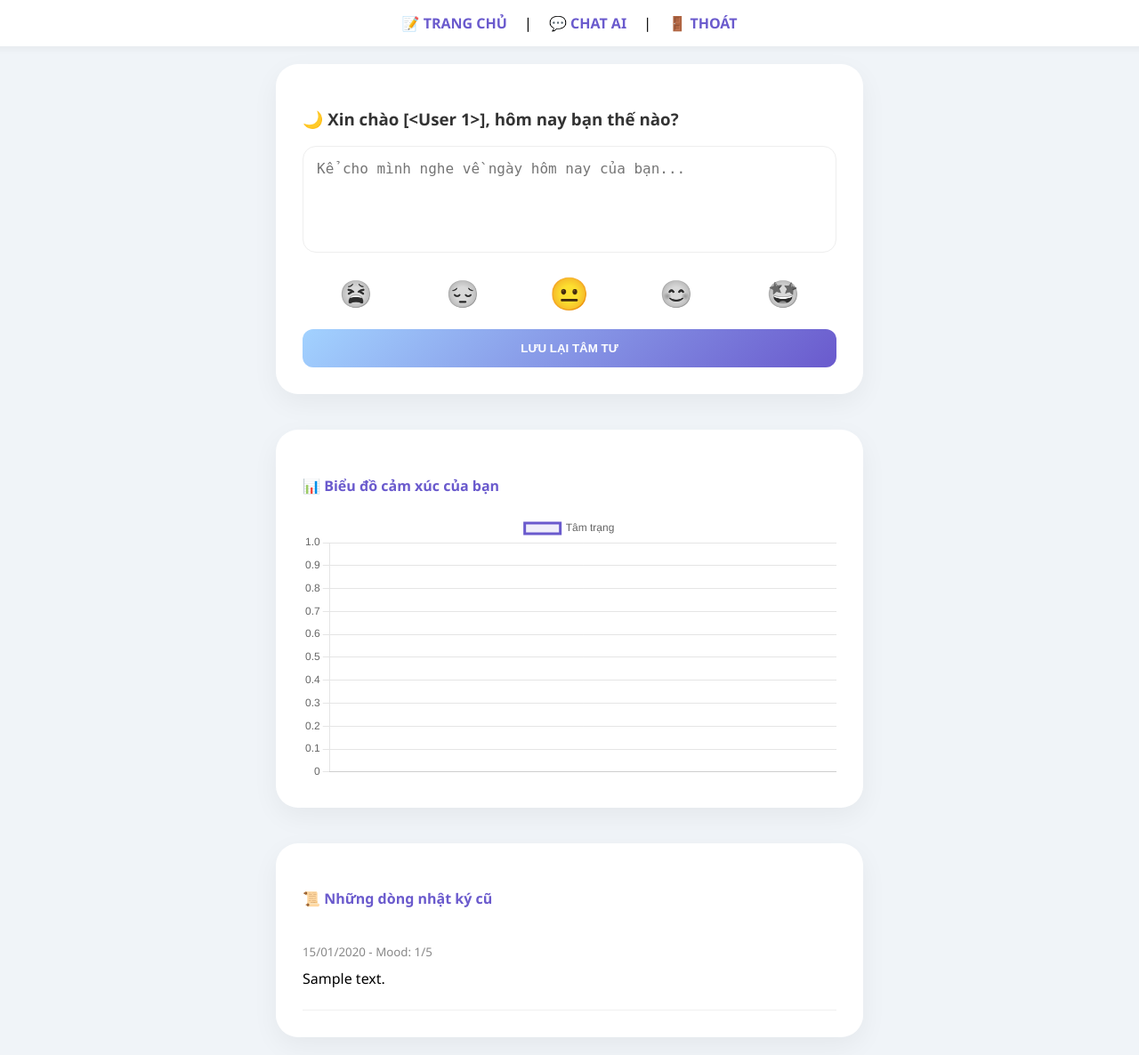
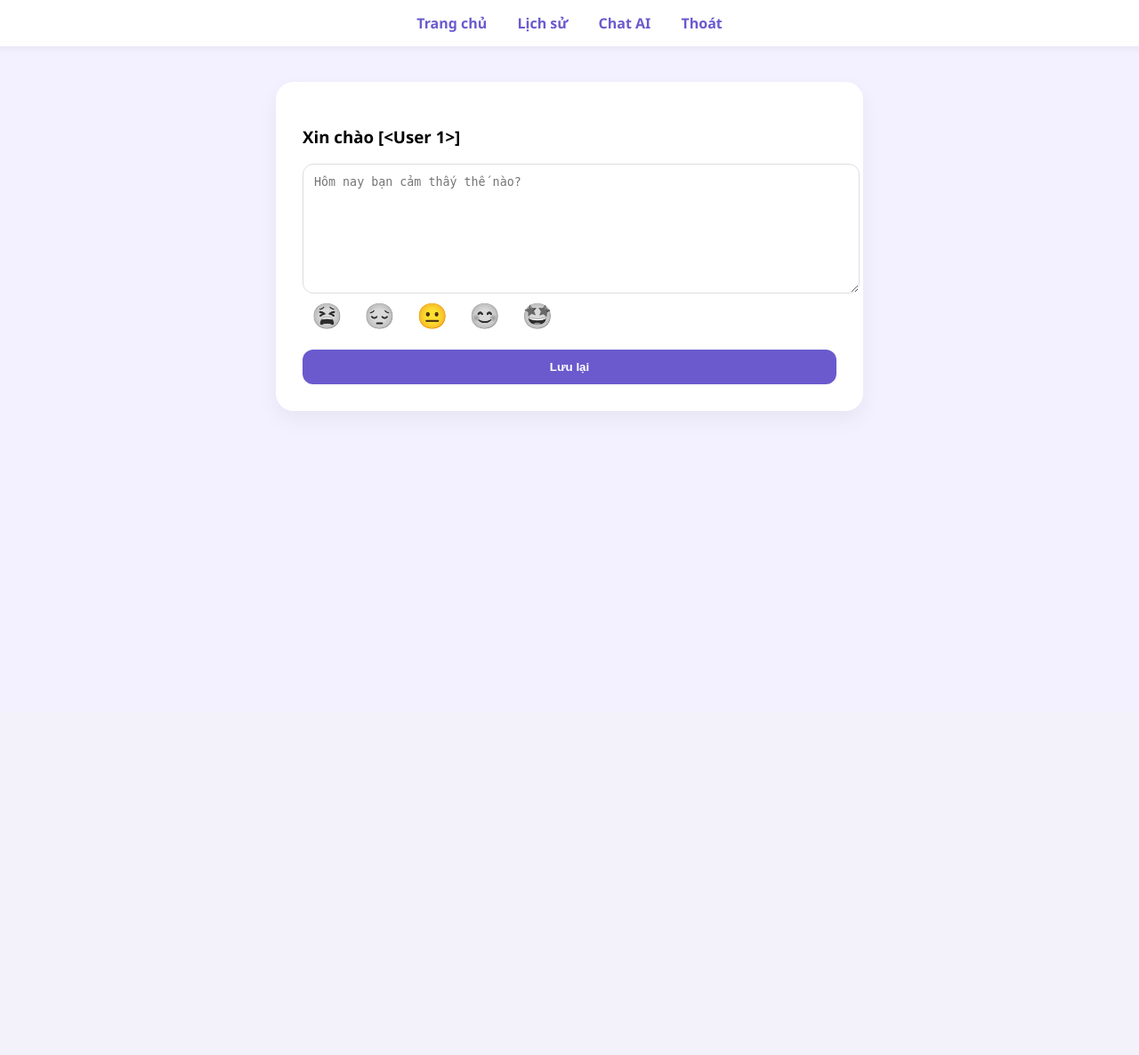
Before and after one commit to calmnote2026-blip/CalmNote, a Flask app: template templates/index.html in a window 1280 px wide. Shown: the whole page at 89% size. After the commit the page ends 462 px from the top, so only its background shows below. Run offline with Flask 3, Linux system fonts and the light colour scheme; tables that the repository leaves empty hold one stand-in row (values such as "Sample post"); the template is opened without the code that fills it: values that come from a table or form of the project are taken from there, most other values are stand-ins (such as "Sample title", 1, 10 or a date in 2020).

Commit message:
index.html

```diff
--- a/templates/index.html
+++ b/templates/index.html
@@ -2,73 +2,50 @@
 <html>
 <head>
 <meta charset="UTF-8">
-    <title>CalmNote - Trang chủ</title>
-    <script src="https://cdn.jsdelivr.net/npm/chart.js"></script>
-    <link rel="stylesheet" href="https://cdnjs.cloudflare.com/ajax/libs/animate.css/4.1.1/animate.min.css"/>
+<title>CalmNote - Viết nhật ký</title>
 <style>
-        body { background: #f0f4f8; font-family: 'Segoe UI', sans-serif; margin: 0; display: flex; flex-direction: column; align-items: center; }
-        .nav { background: white; width: 100%; padding: 15px; text-align: center; box-shadow: 0 2px 10px rgba(0,0,0,0.05); position: sticky; top:0; z-index:100; }
-        .nav a { margin: 0 15px; text-decoration: none; color: #6a5acd; font-weight: bold; }
-        .card { background: white; margin: 20px; padding: 30px; border-radius: 25px; width: 90%; max-width: 600px; box-shadow: 0 10px 30px rgba(0,0,0,0.05); }
-        textarea { width: 100%; height: 120px; border-radius: 15px; border: 1px solid #eee; padding: 15px; box-sizing: border-box; resize: none; font-size: 16px; }
-        .mood-box { display: flex; justify-content: space-around; margin: 20px 0; }
-        .mood-btn { font-size: 30px; cursor: pointer; filter: grayscale(100%); transition: 0.3s; }
-        .mood-btn.active { filter: grayscale(0%); transform: scale(1.2); }
-        .btn-save { background: linear-gradient(135deg, #a2d2ff, #6a5acd); color: white; border: none; padding: 14px; border-radius: 12px; width: 100%; font-weight: bold; cursor: pointer; }
-        .entry { border-bottom: 1px solid #f0f0f0; padding: 15px 0; text-align: left; }
+body { background:#f3f0ff; font-family:Segoe UI; display:flex; flex-direction:column; align-items:center; margin:0; }
+.nav { width:100%; background:white; padding:15px; text-align:center; box-shadow:0 2px 10px rgba(0,0,0,0.05);}
+.nav a { margin:0 15px; text-decoration:none; color:#6a5acd; font-weight:bold;}
+.card { background:white; margin:40px; padding:30px; border-radius:20px; width:90%; max-width:600px; box-shadow:0 10px 25px rgba(0,0,0,0.05);}
+textarea { width:100%; height:120px; border-radius:12px; border:1px solid #ddd; padding:12px;}
+.mood { font-size:28px; cursor:pointer; margin:0 10px; filter:grayscale(100%);}
+.mood.active { filter:none; transform:scale(1.2);}
+button { margin-top:20px; width:100%; padding:12px; border:none; border-radius:12px; background:#6a5acd; color:white; font-weight:bold;}
 </style>
 </head>
-<body class="animate__animated animate__fadeIn">
+<body>
+
 <div class="nav">
-        <a href="/">📝 TRANG CHỦ</a> | <a href="/ai-chat">💬 CHAT AI</a> | <a href="/logout">🚪 THOÁT</a>
+<a href="/">Trang chủ</a>
+<a href="/history">Lịch sử</a>
+<a href="/ai-chat">Chat AI</a>
+<a href="/logout">Thoát</a>
 </div>
 
-    <div class="card animate__animated animate__zoomIn">
-        <h3 style="color: #333;">🌙 Xin chào {{ user }}, hôm nay bạn thế nào?</h3>
+<div class="card">
+<h3>Xin chào {{ user }}</h3>
 <form action="/save" method="post">
-            <textarea name="content" placeholder="Kể cho mình nghe về ngày hôm nay của bạn..." required></textarea>
-            <div class="mood-box">
-                <span class="mood-btn" onclick="setM(1, this)">😫</span>
-                <span class="mood-btn" onclick="setM(2, this)">😔</span>
-                <span class="mood-btn active" onclick="setM(3, this)" style="filter:grayscale(0%)">😐</span>
-                <span class="mood-btn" onclick="setM(4, this)">😊</span>
-                <span class="mood-btn" onclick="setM(5, this)">🤩</span>
+<textarea name="content" required placeholder="Hôm nay bạn cảm thấy thế nào?"></textarea>
+<div>
+<span class="mood" onclick="setMood(1,this)">😫</span>
+<span class="mood" onclick="setMood(2,this)">😔</span>
+<span class="mood active" onclick="setMood(3,this)">😐</span>
+<span class="mood" onclick="setMood(4,this)">😊</span>
+<span class="mood" onclick="setMood(5,this)">🤩</span>
 </div>
-            <input type="hidden" name="mood" id="moodIn" value="3">
-            <button type="submit" class="btn-save">LƯU LẠI TÂM TƯ</button>
+<input type="hidden" name="mood" id="mood" value="3">
+<button>Lưu lại</button>
 </form>
 </div>
 
-    <div class="card">
-        <h4 style="color: #6a5acd;">📊 Biểu đồ cảm xúc của bạn</h4>
-        <canvas id="chart" height="150"></canvas>
-    </div>
+<script>
+function setMood(val,el){
+document.getElementById("mood").value=val;
+document.querySelectorAll(".mood").forEach(m=>m.classList.remove("active"));
+el.classList.add("active");
+}
+</script>
 
-    <div class="card">
-        <h4 style="color: #6a5acd;">📜 Những dòng nhật ký cũ</h4>
-        {% for e in entries %}
-        <div class="entry">
-            <small style="color: #888;">{{ e.date.strftime('%d/%m/%Y') }} - Mood: {{ e.mood }}/5</small>
-            <p style="margin: 8px 0; line-height: 1.5;">{{ e.content }}</p>
-        </div>
-        {% else %}
-        <p style="color: #888; font-size: 14px;">Bạn chưa có nhật ký. Hãy bắt đầu viết nhé!</p>
-        {% endfor %}
-    </div>
-
-    <script>
-        function setM(v, el) {
-            document.getElementById('moodIn').value = v;
-            document.querySelectorAll('.mood-btn').forEach(b => b.style.filter = "grayscale(100%)");
-            el.style.filter = "grayscale(0%)";
-        }
-        new Chart(document.getElementById('chart'), {
-            type: 'line',
-            data: {
-                labels: {{ dates|tojson }},
-                datasets: [{ label: 'Tâm trạng', data: {{ moods|tojson }}, borderColor: '#6a5acd', backgroundColor: 'rgba(106, 90, 205, 0.1)', fill: true, tension: 0.4 }]
-            }
-        });
-    </script>
 </body>
 </html>
```
Lines whose indentation alone changed are shown as unchanged.
